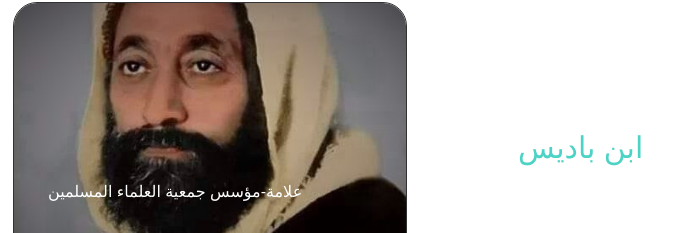
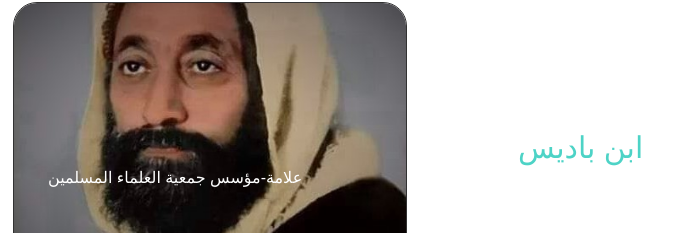
Before and after one commit to zinou-dev/arabic, a plain HTML site: page index.html in a window 1280 px wide. Shown: the part 2221-2454 px from the top of the page, without its empty margins (0-696 px from the left). Drawn offline with nearby package versions, Linux system fonts and the light colour scheme; a web font is replaced by a local one.

Commit message:
Update style.css

```diff
--- a/style.css
+++ b/style.css
@@ -273,7 +273,7 @@ transition: 0.4s;
     color: white;
     font-family: 'Alexandria',sans-serif;
     position: relative;
-    bottom: 75px;
+    bottom: 89px;
     left: 40px;
 }
 .math{
```
